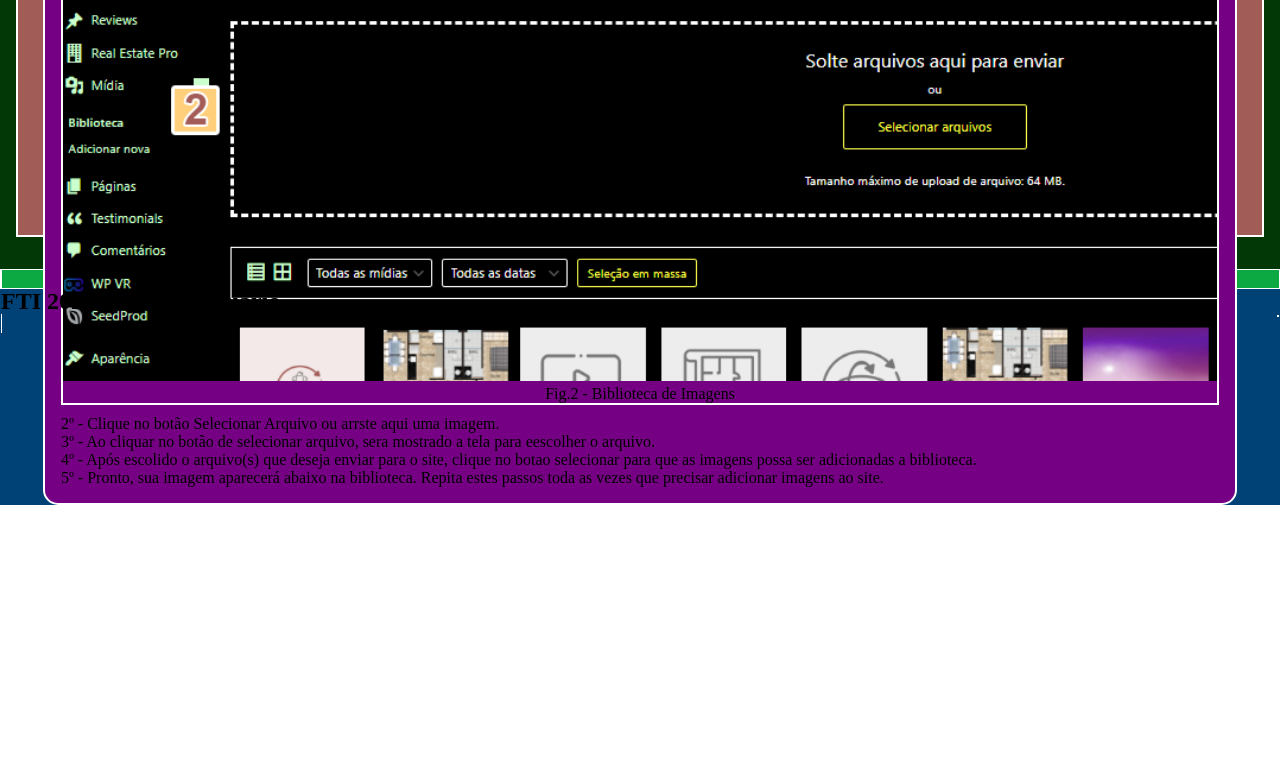
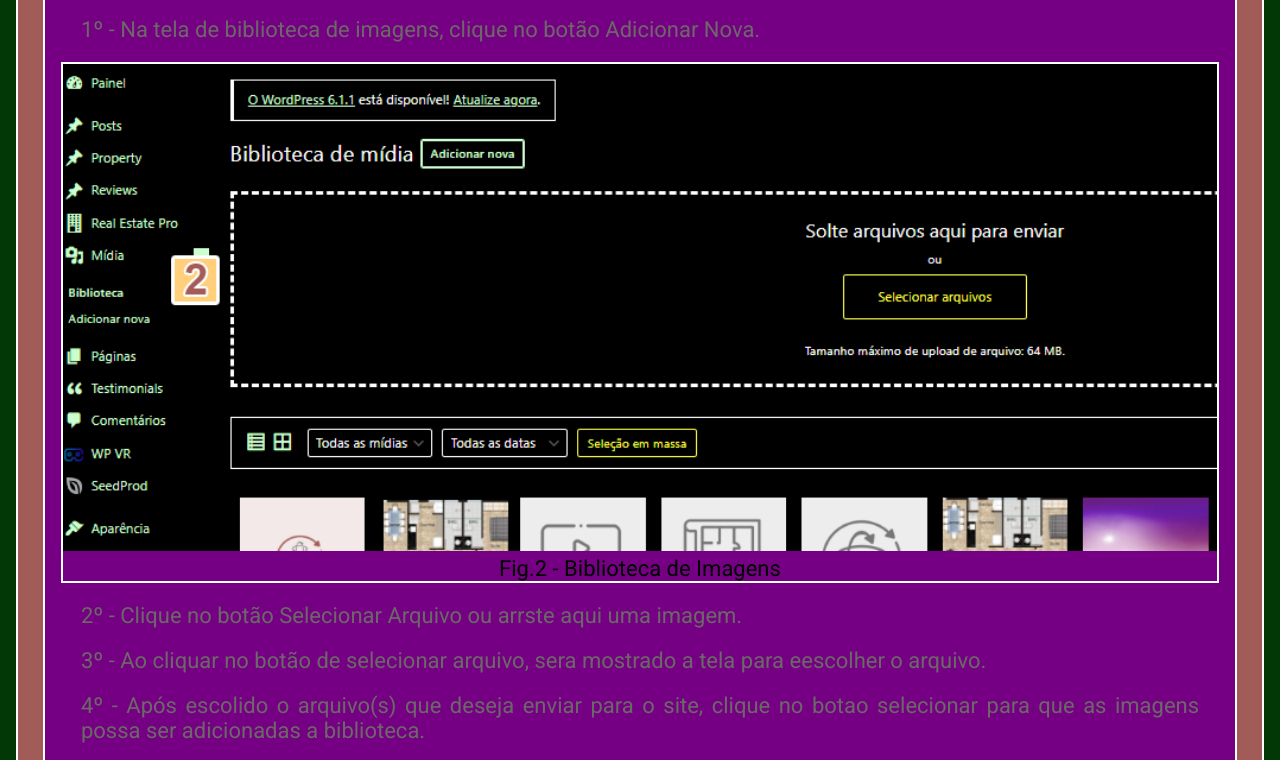
Before and after one commit to douginfodev/manual, a plain HTML site: page index.html in a window 1280 px wide. Shown: the part 609-1369 px from the top of the page. Before the commit the page ends 1114 px from the top, so only its background shows below. Drawn offline with Linux system fonts and the light colour scheme.

Commit message:
fonts(Roboto) and fonts styles inserted.

```diff
--- a/style.css
+++ b/style.css
@@ -1,3 +1,5 @@
+@import url('https://fonts.googleapis.com/css2?family=Roboto:wght@400;700&display=swap');
+
 * {
     margin: 0;
     padding: 0;
@@ -5,26 +7,28 @@
 }
 
 :root {
+    --font-primary-color: #a25c58;
+    --font-p-color:       #6c6868;
     font-size: 62.5%;
+    font-family: 'Roboto', sans-serif;
 }
 
 body {
-    font-size: 1.6rem;
+    font-size: 2.2rem;
     background-image: url('./assets/img/fblue.png');
 }
 
-.wrapper {
-    width: 100%;
-    height: auto;
-    margin: 0 auto;
-    background-image: url('./assets/img/fblue.png');
+h1,h2,h3{
+    color: var(--font-primary-color);
 }
 
-main {
-    width: 100%;
-    height: 768px;
-    padding: 1.6rem;
-    background-image: url('./assets/img/fgreen.png');
+p {
+  font-family: 'Roboto', sans-serif;
+  font-weight: 400;
+  text-align: justify;
+  color: black;
+  margin: 2.0rem;
+  color: var(--font-p-color);
 }
 
 figure{
@@ -44,6 +48,21 @@ footer {
     width: 100%;
     height: 20px;
     background-image: url('./assets/img/fblue1.png');
+}
+
+main {
+    width: 100%;
+    height: auto;
+    padding: 1.6rem;
+    background-image: url('./assets/img/fgreen.png');
+}
+
+/*  PAGE */
+.wrapper {
+    width: 100%;
+    height: auto;
+    margin: 0 auto;
+    background-image: url('./assets/img/fblue.png');
 }
 
 /*  HAEADER */
@@ -72,13 +91,14 @@ footer {
     justify-content: center;
 }
 
-/*  NAIN */
+/*  MAIN */
 .main-content {
     display: flex;
     flex-direction: column;
     gap: 2.0rem;
     width: 100%;
     height: calc(100% - 1.6rem);
+    padding-bottom: 1.6rem;
     background-image: url('./assets/img/fbutton.png');
     border: 2px solid white;
 }
```
